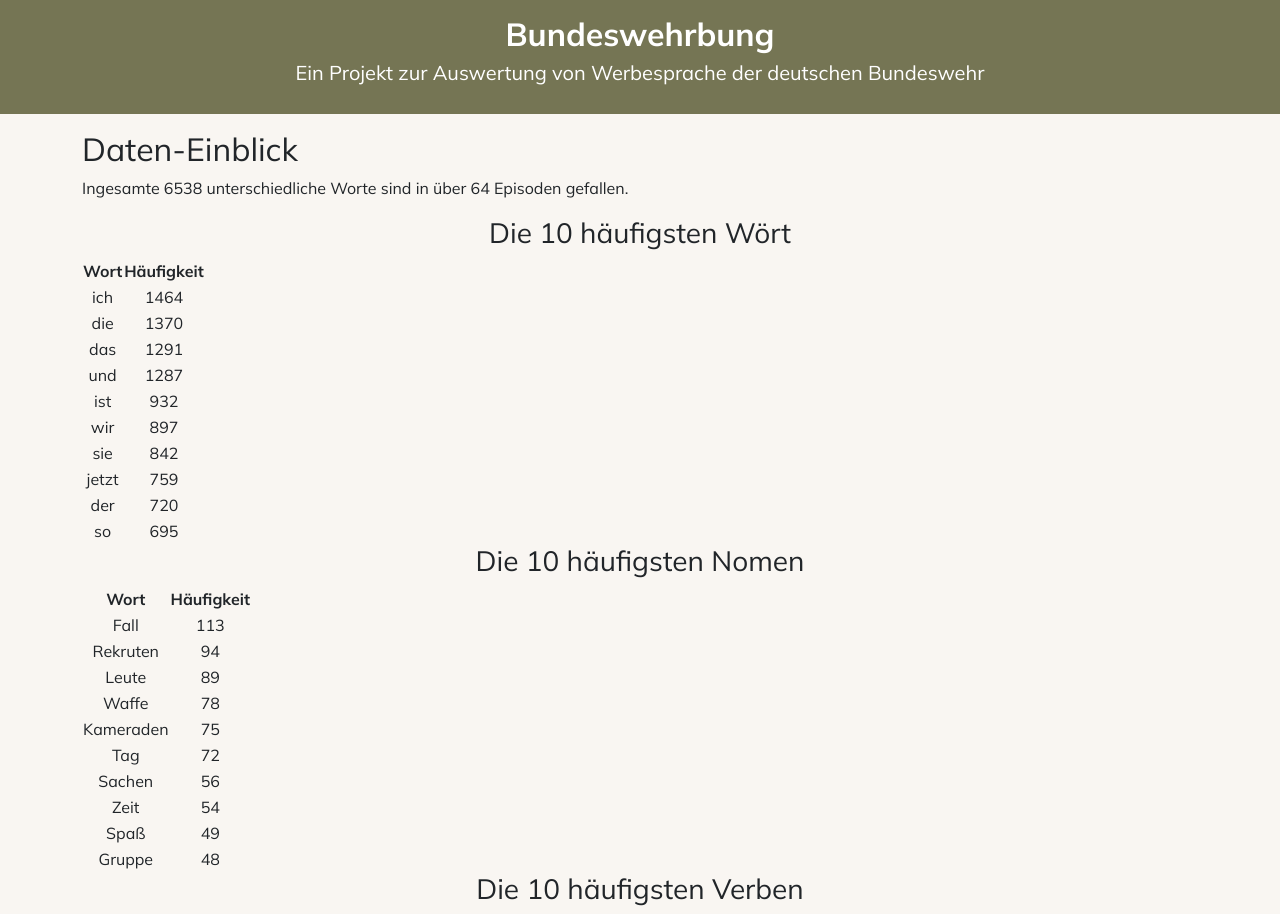
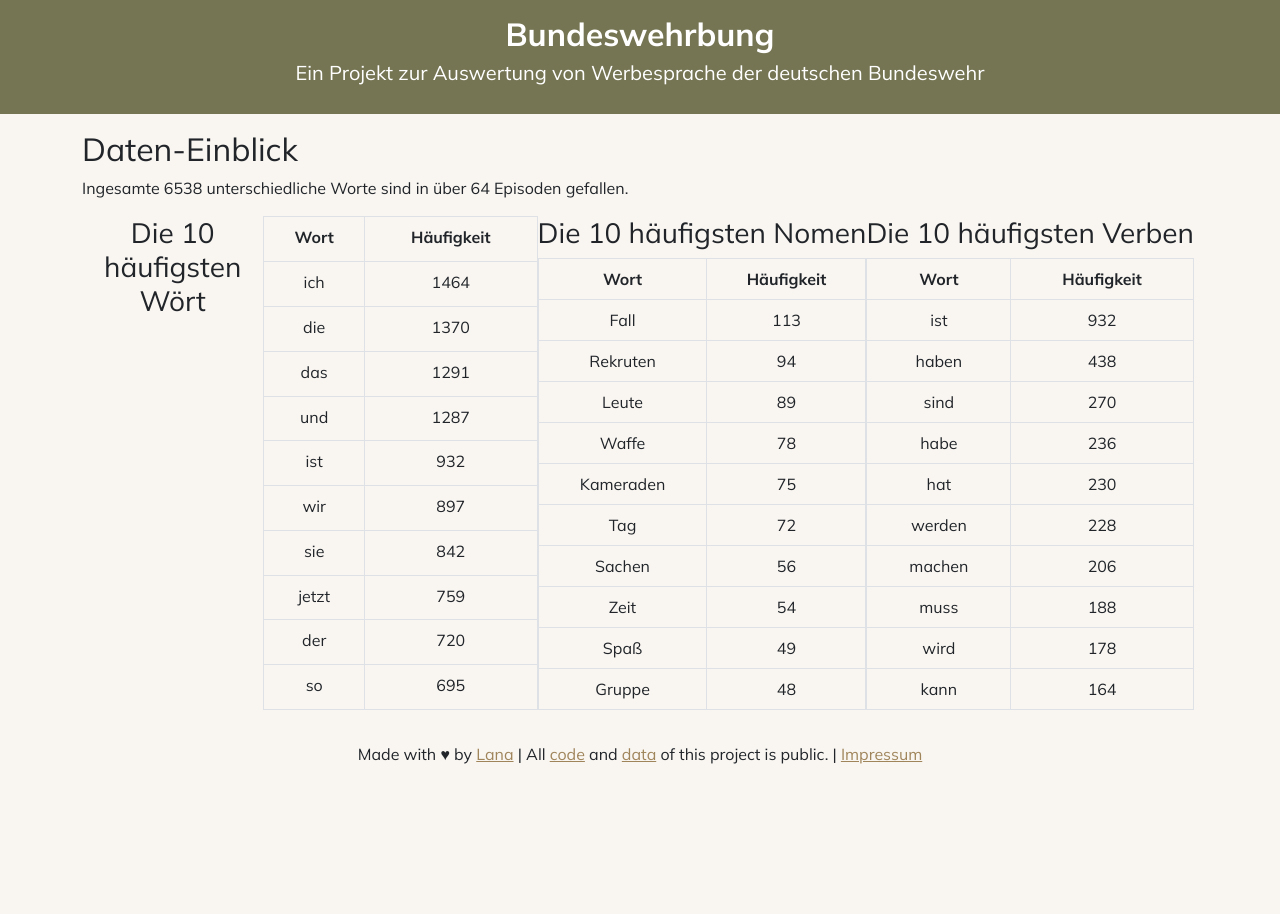
Before and after one commit to DasUnicorn/Bundeswehrbung, a Django app: page /data/ in a window 1280 px wide. Shown: the top 914 px of the page. After the commit the page ends 764 px from the top, so only its background shows below. Run offline with Django 4.2, Linux system fonts and the light colour scheme.

Commit message:
adding style table

```diff
--- a/templates/data.html
+++ b/templates/data.html
@@ -6,10 +6,10 @@
 		<p>Ingesamte <span class="highlight">6538 unterschiedliche Worte</span> sind in über <span class="highlight">64 Episoden</span> gefallen.</p>
 	</div>
 
-	<div>
-		<div>
+	<div class="d-lg-flex">
+		<div class="d-lg-flex">
 			<h3>Die 10 häufigsten Wört</h3>
-				<table>
+				<table class="table table-bordered">
 				  <tr>
 				    <th>Wort</th>
 				    <th>Häufigkeit</th>
@@ -58,7 +58,7 @@
 		</div>
 		<div>
 			<h3>Die 10 häufigsten Nomen</h3>
-			<table>
+			<table class="table table-bordered">
 				<tr>
 					<th>Wort</th>
 				    <th>Häufigkeit</th>
@@ -107,7 +107,7 @@
 		</div>
 		<div>
 			<h3>Die 10 häufigsten Verben</h3>
-			<table>
+			<table class="table table-bordered">
 				<tr>
 					<th>Wort</th>
 				    <th>Häufigkeit</th>
```
